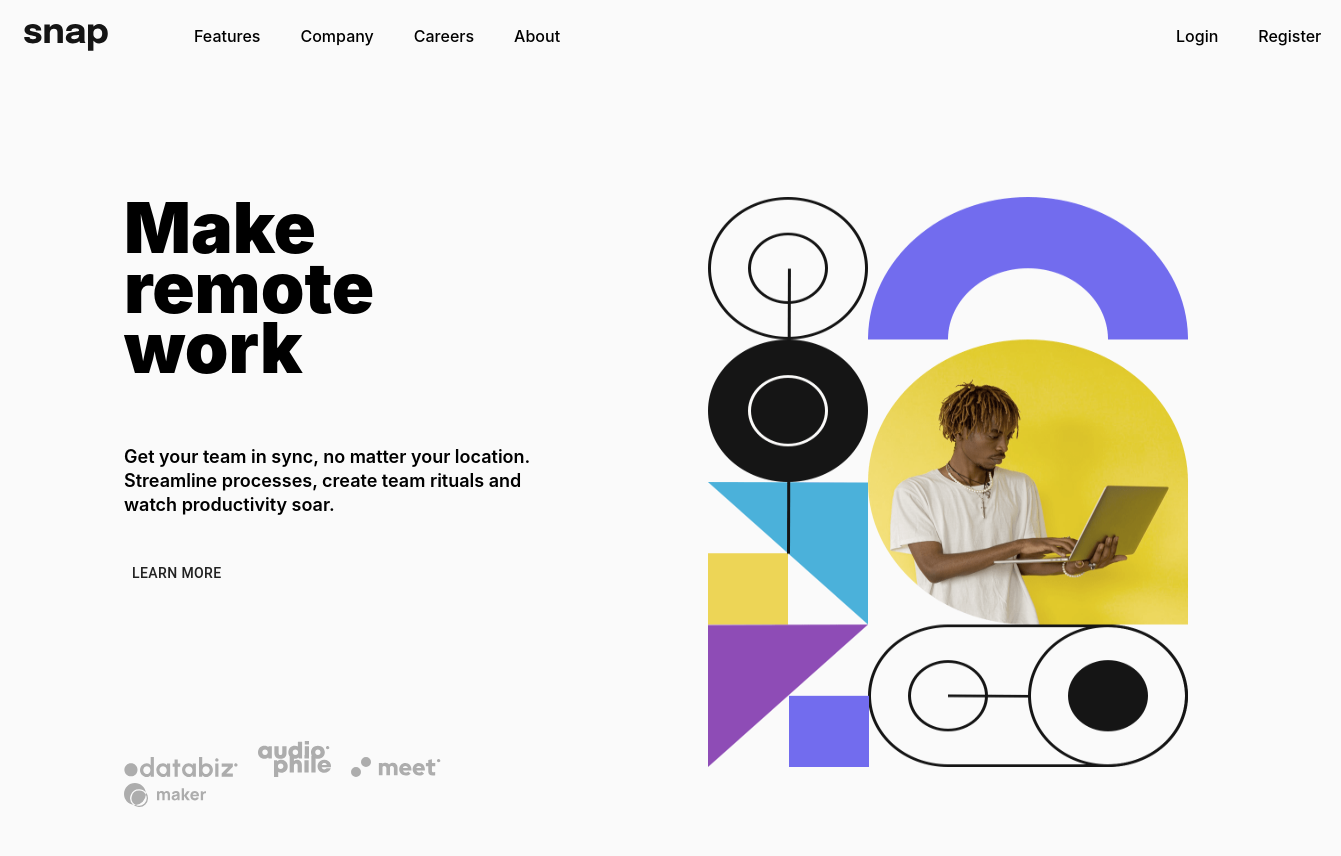
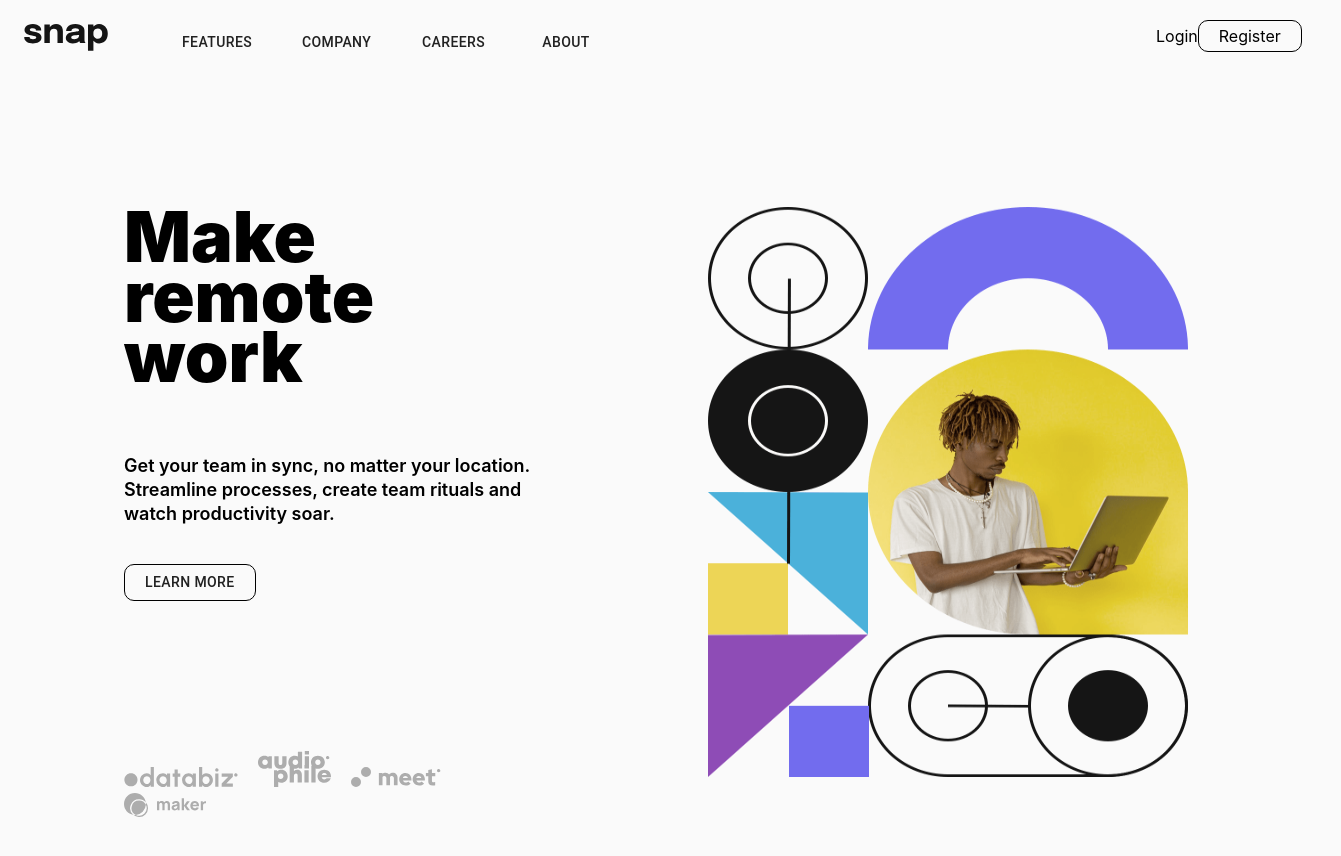
Before and after one commit to Elio1995/dropdown-navigation, a React (Vite) app: page / in a window 1280 px wide. Shown: the top 856 px of the page, 1341 px wide, since content can reach past the window. Built offline with nearby package versions, Linux system fonts and the light colour scheme.

Commit message:
Done menu dropdown(not styled)

```diff
--- a/src/App.tsx
+++ b/src/App.tsx
@@ -1,3 +1,5 @@
+import * as React from "react";
+import { useState } from "react";
 import "./App.css";
 import { makeStyles } from "@material-ui/core/styles";
 import logo from "../images/logo.svg";
@@ -7,6 +9,8 @@ import databiz from "../images/client-databiz.svg";
 import audiophile from "../images/client-audiophile.svg";
 import meet from "../images/client-meet.svg";
 import maker from "../images/client-maker.svg";
+import Menu from "@material-ui/core/Menu";
+import MenuItem from "@material-ui/core/MenuItem";
 
 const useStyles = makeStyles({
   root: {
@@ -23,8 +27,8 @@ const useStyles = makeStyles({
     gridTemplateColumns: "150px 1fr 100px",
   },
   nav: {
-    margin: "0 20px",
-    fontWeight: "500",
+    display: "grid",
+    gridTemplateColumns: "120px 120px 120px 120px",
   },
   main: {
     display: "grid",
@@ -34,23 +38,97 @@ const useStyles = makeStyles({
     height: "570px",
     width: "480px",
   },
+  button: {
+    background: "transparent",
+    border: "1px solid black",
+    padding: "5px 20px",
+    borderRadius: "10px",
+  },
 });
 function App() {
   const classes = useStyles();
+  const [features, setFeatures] = React.useState<null | HTMLElement>(null);
+  const openFeatures = Boolean(features);
+  const [company, setCompany] = React.useState<null | HTMLElement>(null);
+  const openCompany = Boolean(company);
 
+  const handleClickFeatures = (event: React.MouseEvent<HTMLButtonElement>) => {
+    setFeatures(event.currentTarget);
+  };
+  const handleCloseFeatures = () => {
+    setFeatures(null);
+  };
+  const handleClickCompany = (event: React.MouseEvent<HTMLButtonElement>) => {
+    setCompany(event.currentTarget);
+  };
+  const handleCloseCompany = () => {
+    setCompany(null);
+  };
   return (
     <div className="App">
       <div className={classes.header}>
         <img src={logo} alt="Logo" />
-        <div>
-          <span className={classes.nav}>Features</span>
-          <span className={classes.nav}>Company</span>
-          <span className={classes.nav}>Careers</span>
-          <span className={classes.nav}>About</span>
+
+        <div className={classes.nav}>
+          <div>
+            <Button
+              id="basic-button"
+              aria-controls={openFeatures ? "basic-menu" : undefined}
+              aria-haspopup="true"
+              aria-expanded={openFeatures ? "true" : undefined}
+              onClick={handleClickFeatures}
+            >
+              Features
+            </Button>
+            <Menu
+              id="basic-menu"
+              anchorEl={features}
+              open={openFeatures}
+              onClose={handleCloseFeatures}
+              MenuListProps={{
+                "aria-labelledby": "basic-button",
+              }}
+            >
+              <MenuItem onClick={handleCloseFeatures}>Todo List</MenuItem>
+              <MenuItem onClick={handleCloseFeatures}>Calendar</MenuItem>
+              <MenuItem onClick={handleCloseFeatures}>Reminders</MenuItem>
+              <MenuItem onClick={handleCloseFeatures}>Planning</MenuItem>
+            </Menu>
+          </div>
+          <div>
+            <Button
+              id="basic-button"
+              aria-controls={openCompany ? "basic-menu" : undefined}
+              aria-haspopup="true"
+              aria-expanded={openCompany ? "true" : undefined}
+              onClick={handleClickCompany}
+            >
+              Company
+            </Button>
+            <Menu
+              id="basic-menu"
+              anchorEl={company}
+              open={openCompany}
+              onClose={handleCloseCompany}
+              MenuListProps={{
+                "aria-labelledby": "basic-button",
+              }}
+            >
+              <MenuItem onClick={handleCloseCompany}>History</MenuItem>
+              <MenuItem onClick={handleCloseCompany}>Our Team</MenuItem>
+              <MenuItem onClick={handleCloseCompany}>Blog</MenuItem>
+            </Menu>
+          </div>
+          <div>
+            <Button>Careers</Button>
+          </div>
+          <div>
+            <Button>About</Button>
+          </div>
         </div>
         <div>
-          <span className={classes.nav}>Login</span>
-          <span className={classes.nav}>Register</span>
+          <span>Login</span>
+          <span className={classes.button}>Register</span>
         </div>
       </div>
       <div className={classes.main}>
@@ -77,7 +155,7 @@ function App() {
             <br /> Streamline processes, create team rituals and <br />
             watch productivity soar.
           </p>
-          <Button>Learn More</Button>
+          <Button className={classes.button}>Learn More</Button>
           <div style={{ paddingTop: "150px" }}>
             <img
               style={{ marginRight: "20px" }}
```
